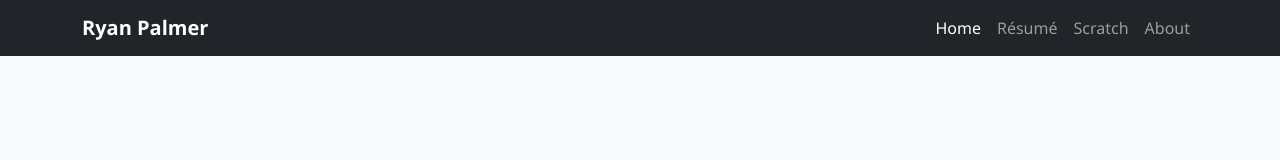
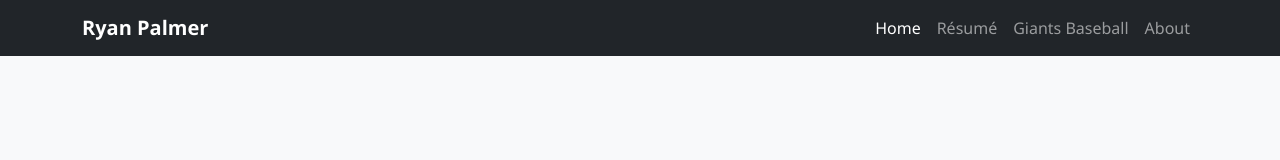
Before and after one commit to ryanpalmer916/Final-Project-is201-, a plain HTML site: page index.html in a window 1280 px wide. Shown: the top 160 px of the page. Drawn offline with nearby package versions, Linux system fonts and the light colour scheme; grey boxes are pictures that could not be loaded.

Commit message:
Update index.html

```diff
--- a/index.html
+++ b/index.html
@@ -57,8 +57,9 @@
                     <li class="nav-item">
                         <a class="nav-link" href="resume.html">Résumé</a>
                     </li>
+
                     <li class="nav-item">
-                        <a class="nav-link" href="scratch.html">Scratch</a>
+                        <a class="nav-link" href="scratch.html">Giants Baseball</a>
                     </li>
                     <li class="nav-item">
                         <a class="nav-link" href="about.html">About</a>
```
